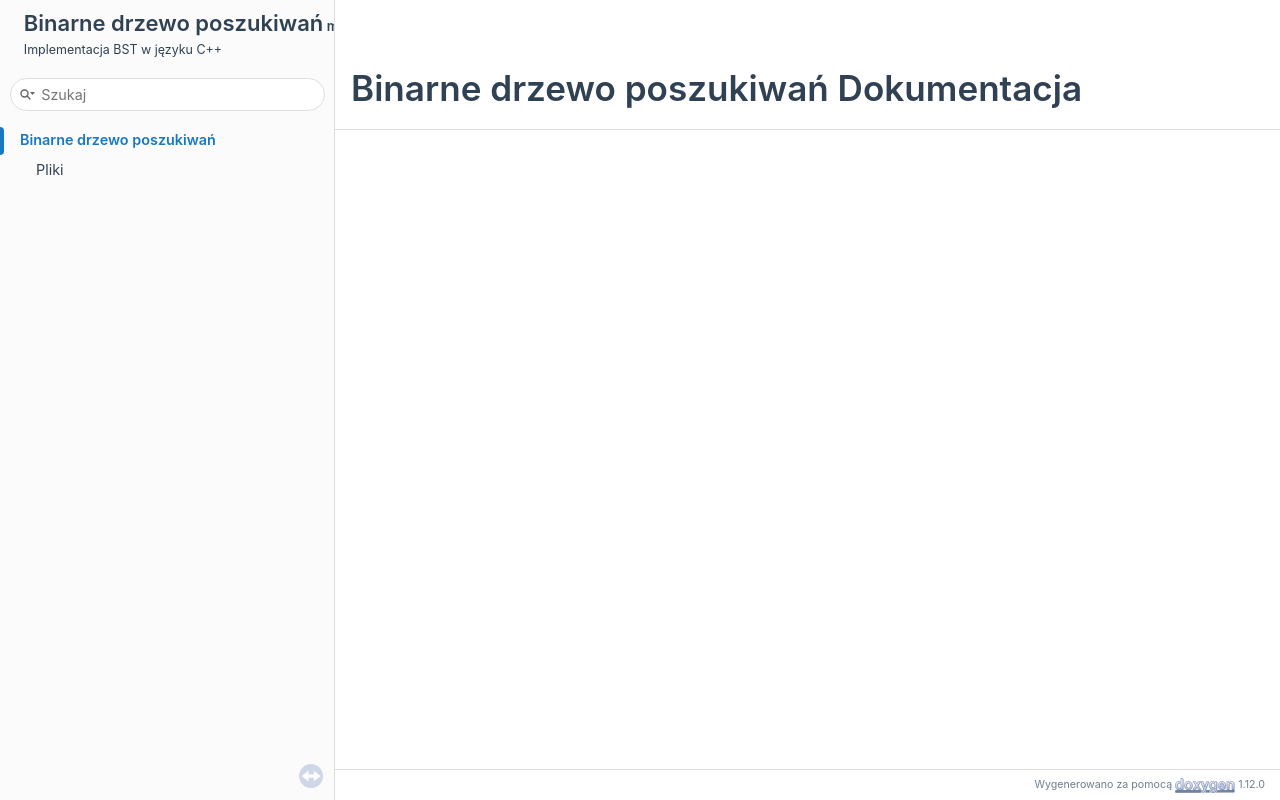
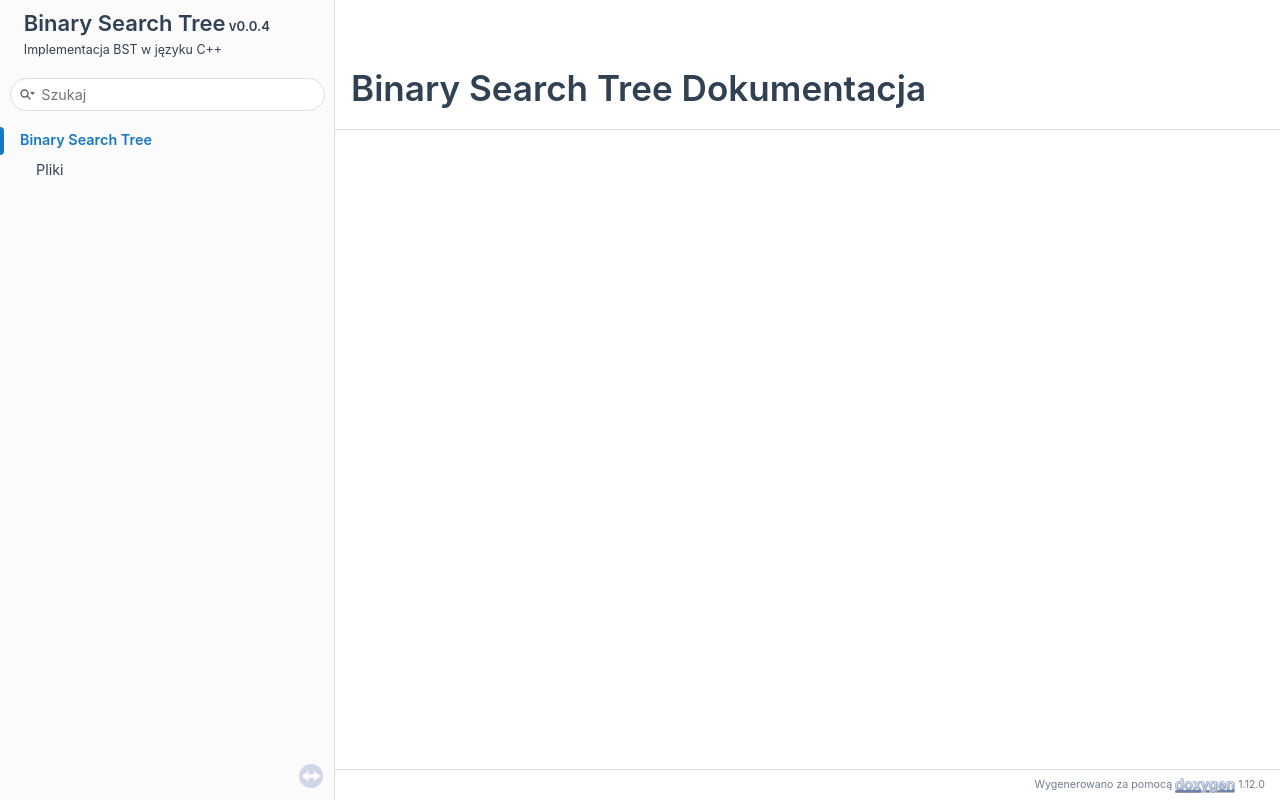
Before and after one commit to MaciejWojs/BST, a plain HTML site: page index.html in a window 1280 px wide. Drawn offline with Linux system fonts and the light colour scheme.

Commit message:
deploy: 705e7264c1a6e131282558d5177b944be0aa14b9

```diff
--- a/index.html
+++ b/index.html
@@ -5,7 +5,7 @@
 <meta http-equiv="X-UA-Compatible" content="IE=11"/>
 <meta name="generator" content="Doxygen 1.12.0"/>
 <meta name="viewport" content="width=device-width, initial-scale=1"/>
-<title>Binarne drzewo poszukiwań: Strona główna</title>
+<title>Binary Search Tree: Strona główna</title>
 <link href="tabs.css" rel="stylesheet" type="text/css"/>
 <script type="text/javascript" src="jquery.js"></script>
 <script type="text/javascript" src="dynsections.js"></script>
@@ -29,7 +29,7 @@
  <tbody>
  <tr id="projectrow">
   <td id="projectalign">
-   <div id="projectname">Binarne drzewo poszukiwań<span id="projectnumber">&#160;main</span>
+   <div id="projectname">Binary Search Tree<span id="projectnumber">&#160;v0.0.4</span>
    </div>
    <div id="projectbrief">Implementacja BST w języku C++</div>
   </td>
@@ -99,7 +99,7 @@ $(function(){initNavTree('index.html',''); initResizable(true); });
 </div>
 
 <div class="header">
-  <div class="headertitle"><div class="title">Binarne drzewo poszukiwań Dokumentacja</div></div>
+  <div class="headertitle"><div class="title">Binary Search Tree Dokumentacja</div></div>
 </div><!--header-->
 <div class="contents">
 <a href="doxygen_crawl.html"></a>
--- a/navtreedata.js
+++ b/navtreedata.js
@@ -24,7 +24,7 @@
 */
 var NAVTREE =
 [
-  [ "Binarne drzewo poszukiwań", "index.html", [
+  [ "Binary Search Tree", "index.html", [
     [ "Pliki", "files.html", [
       [ "Lista plików", "files.html", "files_dup" ],
       [ "Składowe plików", "globals.html", [
```
Also changed, not shown: bst_8cpp.html (+2 -2 lines), bst_8hpp.html (+2 -2 lines), bst_8hpp_source.html (+2 -2 lines), files.html (+2 -2 lines), globals.html (+2 -2 lines), globals_func.html (+2 -2 lines), graph_legend.html (+2 -2 lines), main_8cpp.html (+2 -2 lines).
